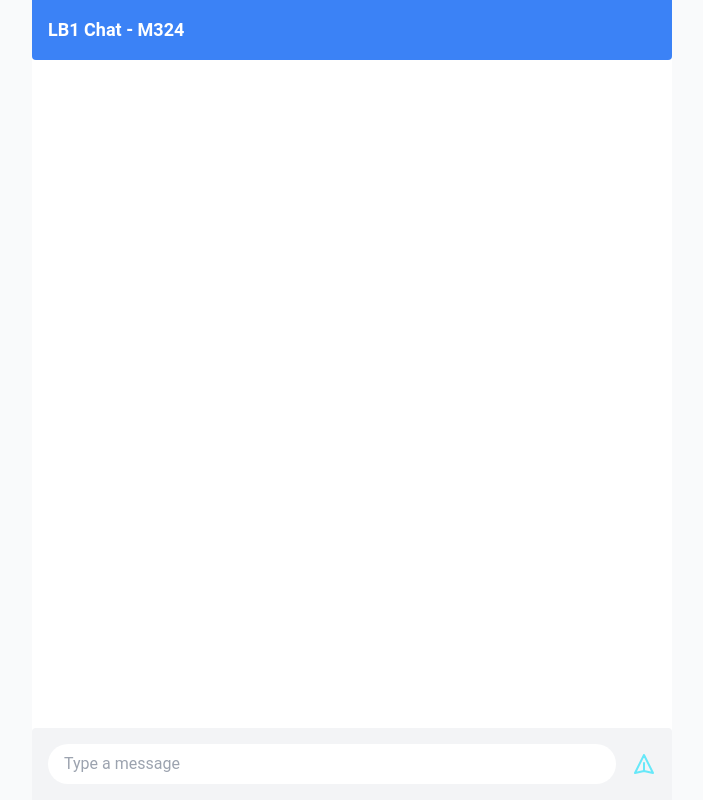
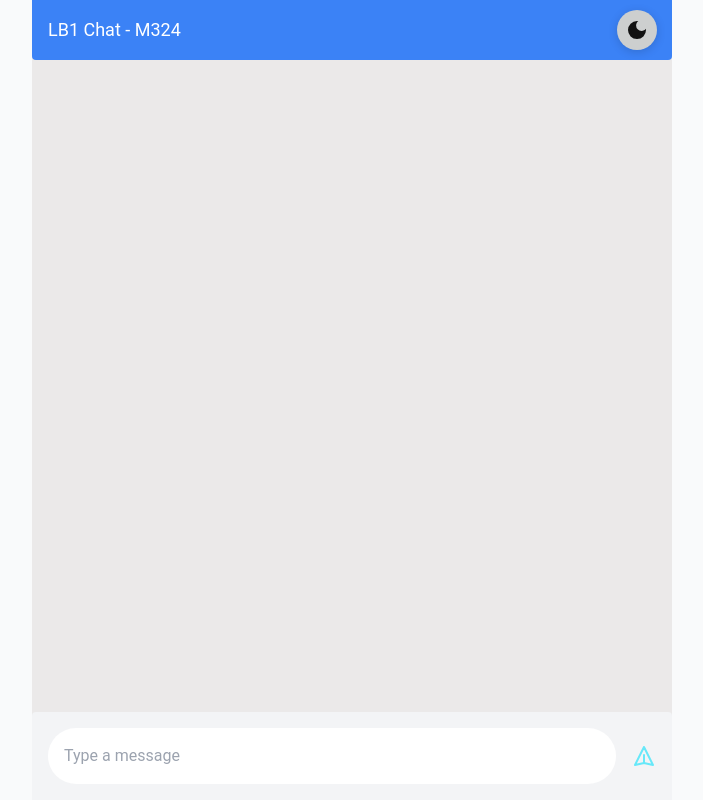
Before and after one commit to FakeGoogl3/M324_ADTUT0_Projekt-LB2, a website: page client/index.html in a window 1280 px wide. Shown: the whole page, without its empty margins (288-991 px from the left). Drawn offline with nearby package versions, Linux system fonts and the light colour scheme; no server answers.

Commit message:
The Application was broken for a while but it should work now, we kinda rebased because there was buggy code and it broke everything. I tested this version of mine and it works

```diff
--- a/client/index.html
+++ b/client/index.html
@@ -1,6 +1,5 @@
 <!DOCTYPE html>
 <html lang="en">
-
   <head>
     <meta charset="UTF-8" />
     <meta http-equiv="X-UA-Compatible" content="IE=edge" />
@@ -10,27 +9,44 @@
     <script src="https://cdn.tailwindcss.com"></script>
     <script src="/utils.js"></script>
     <script src="/script.js"></script>
+    <script src="./darkmode.js" defer></script>
   </head>
-
-<body>
-  <div class="flex justify-center w-full h-screen">
-    <div class="flex flex-col w-full h-full max-w-2xl bg-white md:w-3/4 lg:w-2/4">
-      <div class="px-4 py-4 bg-blue-500 rounded-b">
-        <p class="text-lg font-bold text-white">LB1 Chat - M324</p>
+  <body class="">
+    <div class="app-frame">
+      <div class="chat-frame">
+        <div class="header-container">
+          <button class="theme-switch" id="theme-switch">
+            <img src="./assets/darkmode-icon/darkmode.svg">
+            <img src="./assets/lightmode-icon/lightmode.svg">
+          </button>
+          <p class="header-content">LB1 Chat - M324</p>
         </div>
-      <div class="flex flex-col justify-start flex-grow gap-4 p-4 overflow-y-auto" id="messages"></div>
-      <div class="flex items-center px-4 py-4 bg-gray-100 rounded-t">
-        <input id="messageInput" type="text" placeholder="Type a message"
-          class="flex-grow px-4 py-2 border-gray-200 rounded-full focus:outline-none focus:ring-2 focus:ring-cyan-300" />
-        <button class="ml-4 text-cyan-300 hover:text-cyan-400 focus:outline-none" id="sendButton">
-          <svg xmlns="http://www.w3.org/2000/svg" class="w-6 h-6" fill="none" viewBox="0 0 24 24" stroke="currentColor">
-            <path stroke-linecap="round" stroke-linejoin="round" stroke-width="2"
-              d="M12 19l9 2-9-18-9 18 9-2zm0 0v-8" />
+        <div class="chat-room" id="messages"></div>
+        <div class="send-container">
+          <input
+            id="messageInput"
+            type="text"
+            placeholder="Type a message"
+            class="message-container"
+          />
+          <button class="send-button" id="sendButton">
+            <svg
+              xmlns="http://www.w3.org/2000/svg"
+              class="h-6 w-6"
+              fill="none"
+              viewBox="0 0 24 24"
+              stroke="currentColor"
+            >
+              <path
+                stroke-linecap="round"
+                stroke-linejoin="round"
+                stroke-width="2"
+                d="M12 19l9 2-9-18-9 18 9-2zm0 0v-8"
+              />
             </svg>
           </button>
         </div>
       </div>
     </div>
   </body>
-
 </html>
```
Also changed, not shown: .github/workflows/cd.yml, .github/workflows/ci.yml. Lines whose indentation alone changed are shown as unchanged.
